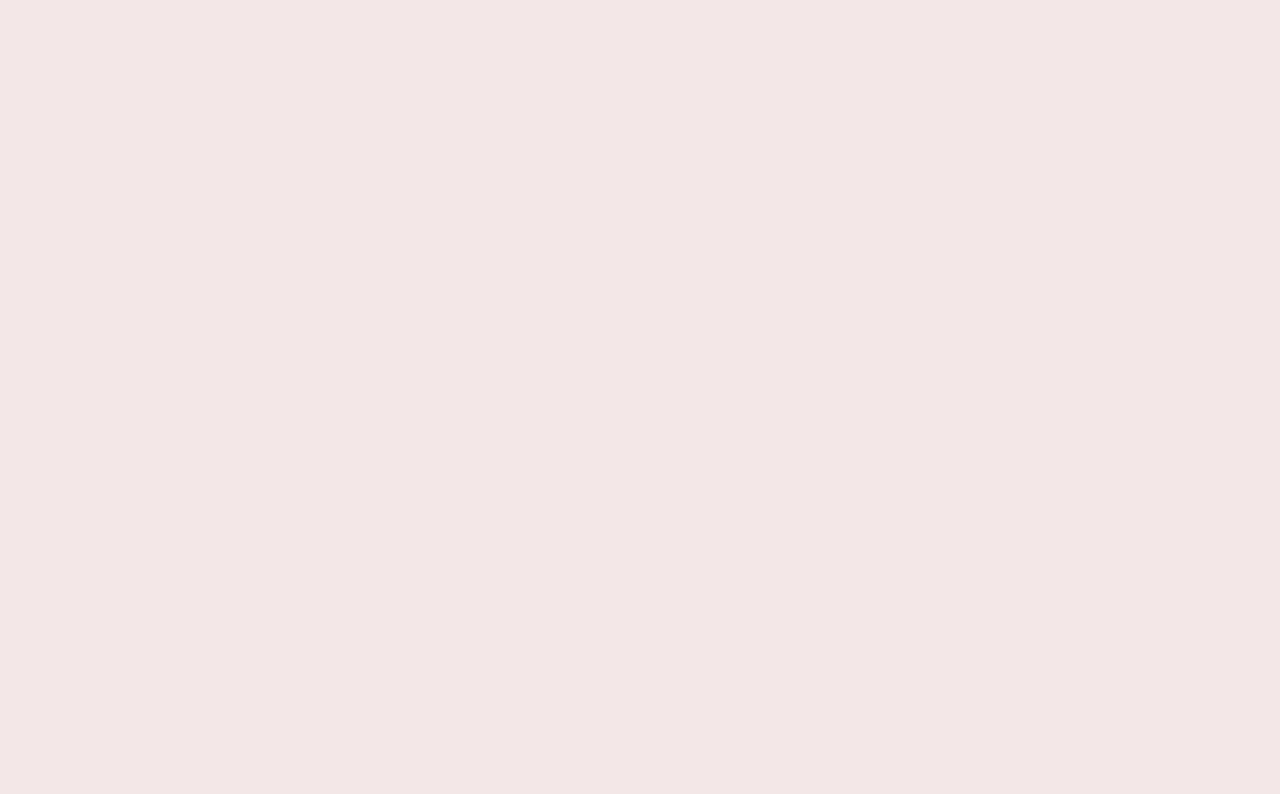
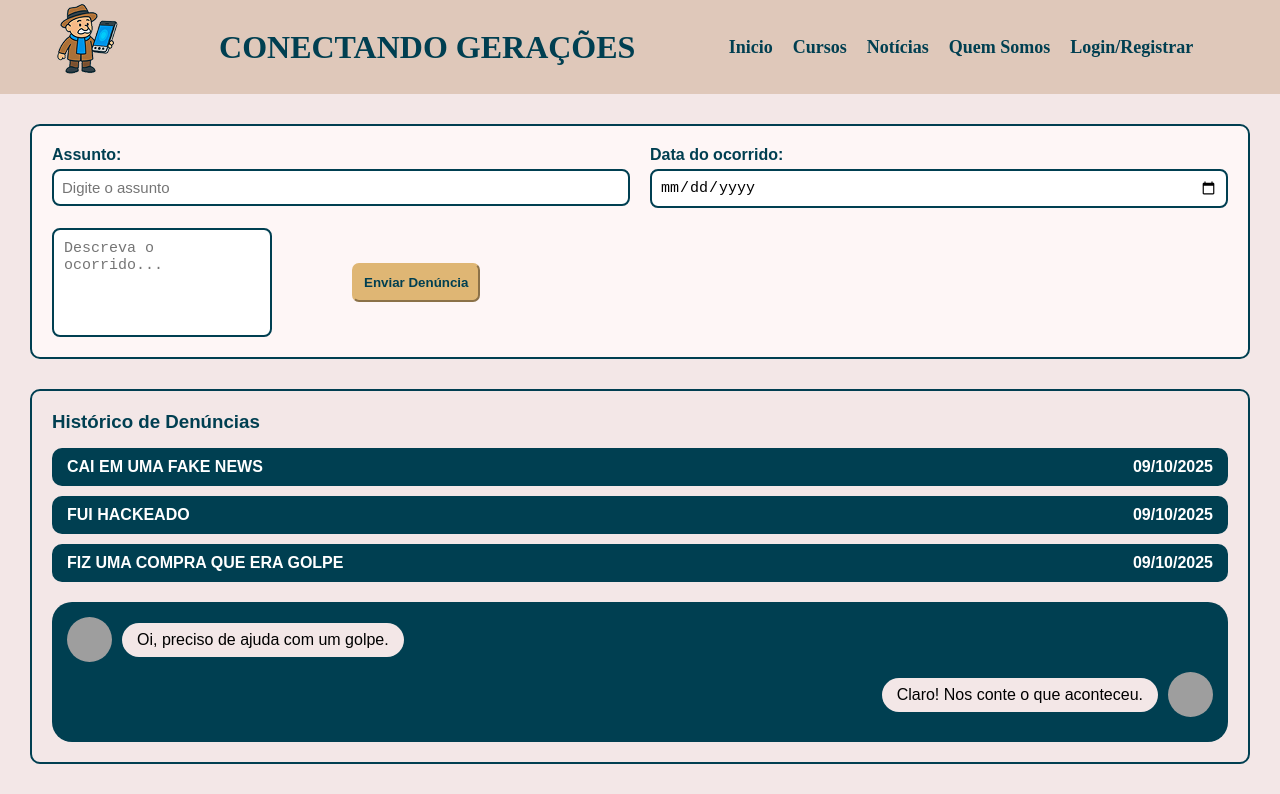
Before and after one commit to andre01-dev/TCC, a React (Vite) app in the folder frontend/: page /denuncia in a window 1280 px wide. Before the commit this address had no page. Shown: the top 794 px of the page. Built offline with nearby package versions, Linux system fonts and the light colour scheme; grey boxes are pictures that could not be loaded.

Commit message:
pagDenunciaFront

```diff
--- /dev/null
+++ b/frontend/src/components/denuncia/denuncia.jsx
@@ -0,0 +1,28 @@
+import './denuncia.scss'
+import{Link} from 'react-router';
+
+
+export default function Denuncia(){
+    return(
+        <div className='alinhar-denuncia'>
+            <div class="denuncia-container">
+                <div class="denuncia-content">
+                    <div class="denuncia-header">
+                        <img src="https://cdn-icons-png.flaticon.com/512/1256/1256650.png" alt="Equipe" class="denuncia-icon" />
+                        <h2>CANAL DE DENÚNCIAS</h2>
+                        <span class="denuncia-carimbo">DENÚNCIA</span>
+                    </div>
+
+                    <p class="denuncia-text">CAIU EM ALGUM GOLPE?</p>
+                    <p class="denuncia-text">FAÇA SUA DENÚNCIA NO NOSSO CANAL QUE IREMOS TE AJUDAR!</p>
+
+                    <Link to ={'/denuncia'}>
+                        <div className='but-denuncia'>
+                            <button class="denuncia-btn">Faça sua denúncia</button>
+                        </div>
+                    </Link>
+                </div>
+            </div>
+        </div>
+    )
+}
--- /dev/null
+++ b/frontend/src/components/denuncia/denuncia.scss
@@ -0,0 +1,70 @@
+.alinhar-denuncia {
+  display: flex;
+  justify-content: center;
+  margin-bottom: 50px;
+
+  .denuncia-container {
+    background-color: #153949;
+    color: white;
+    padding: 30px;
+    border-radius: 20px;
+    width: 750px;
+    font-family: 'Poppins', sans-serif;
+    position: relative;
+
+    .denuncia-content {
+      .denuncia-header {
+        display: flex;
+        align-items: center;
+        justify-content: space-between;
+
+        .denuncia-icon {
+          width: 60px;
+          margin-right: 15px;
+        }
+
+        h2 {
+          flex-grow: 1;
+          font-size: 22px;
+          letter-spacing: 1px;
+        }
+
+        .denuncia-carimbo {
+          color: red;
+          border: 2px solid red;
+          padding: 5px 10px;
+          border-radius: 5px;
+          font-weight: bold;
+          transform: rotate(-15deg);
+        }
+      }
+
+      .denuncia-text {
+        margin-top: 15px;
+        font-weight: bold;
+        font-size: 15px;
+      }
+
+      .but-denuncia {
+        display: flex;
+        justify-content: end;
+
+        .denuncia-btn {
+          background-color: #DFB674;
+          color: #153949;
+          border: none;
+          padding: 10px 20px;
+          border-radius: 8px;
+          font-weight: bold;
+          cursor: pointer;
+          margin-top: 20px;
+          transition: background-color 0.3s ease;
+
+          &:hover {
+            background-color: #edb55b;
+          }
+        }
+      }
+    }
+  }
+}
--- /dev/null
+++ b/frontend/src/pages/denunciapag.jsx
@@ -0,0 +1,77 @@
+import Cabecalho from '../components/cabecalho/cabecalho'
+import Rodape from '../components/rodape/rodape'
+import './denunciapag.scss'
+
+export default function Denunciapag() {
+  return (
+    <div>
+      <Cabecalho />
+      <div className="denuncia-page">
+        <form className="form-denuncia">
+          <div className="form-row">
+            <div className="form-group">
+              <label>Assunto:</label>
+              <input type="text" placeholder="Digite o assunto" />
+            </div>
+
+
+            <div className="form-group">
+              <label>Data do ocorrido:</label>
+              <input type="date" />
+            </div>
+          </div>
+
+          <div className="form-group full">
+            <textarea rows="5" placeholder="Descreva o ocorrido..."></textarea>
+
+            <div className='but-denuncia'>
+              <button>Enviar Denúncia</button>
+            </div>
+          </div>
+        </form>
+
+        <div className="historico">
+          <h3>Histórico de Denúncias</h3>
+
+          <div className="historico-lista">
+            <div className="historico-item">
+              <span className="texto">CAI EM UMA FAKE NEWS</span>
+              <span className="data">09/10/2025</span>
+            </div>
+
+            <div className="historico-item">
+              <span className="texto">FUI HACKEADO</span>
+              <span className="data">09/10/2025</span>
+            </div>
+
+            <div className="historico-item">
+              <span className="texto">FIZ UMA COMPRA QUE ERA GOLPE</span>
+              <span className="data">09/10/2025</span>
+            </div>
+          </div>
+
+          <div className="chat-denuncia">
+            <div className="mensagem esquerda">
+              <img
+                src="https://cdn-icons-png.flaticon.com/512/4140/4140037.png"
+                alt="Usuário"
+              />
+              <div className="bolha">Oi, preciso de ajuda com um golpe.</div>
+            </div>
+
+            <div className="mensagem direita">
+              <div className="bolha resposta">Claro! Nos conte o que aconteceu.</div>
+              <img
+                src="https://cdn-icons-png.flaticon.com/512/4140/4140061.png"
+                alt="Atendente"
+              />
+            </div>
+          </div>
+        </div>
+      </div>
+      <Rodape />
+    </div>
+
+
+  )
+}
--- /dev/null
+++ b/frontend/src/pages/denunciapag.scss
@@ -0,0 +1,137 @@
+.denuncia-page {
+  background-color: #F3E7E7;
+  padding: 30px;
+  font-family: 'Poppins', sans-serif;
+  color: #003F51;
+
+  .form-denuncia {
+    border: 2px solid #003F51;
+    border-radius: 10px;
+    padding: 20px;
+    margin-bottom: 30px;
+    background: #fef6f6;
+
+    .but-denuncia{
+          button{
+            padding: 10px;
+            border-radius: 7px;
+            color: #003F51;
+            font-weight: 900;
+            background-color: #DFB674;
+            border-color: #DFB674;
+          }
+      }
+
+    .form-row {
+      display: flex;
+      gap: 20px;
+      margin-bottom: 20px;
+
+      .form-group {
+        flex: 1;
+        display: flex;
+        flex-direction: column;
+
+
+
+        label {
+          font-weight: bold;
+          margin-bottom: 5px;
+        }
+
+        input {
+          border: 2px solid #003F51;
+          border-radius: 8px;
+          padding: 8px;
+          font-size: 15px;
+          outline: none;
+        }
+      }
+    }
+
+
+    .form-group.full {
+      width: 100%;
+      display: flex;
+      gap: 80px;
+      align-items: center;
+
+
+
+      textarea {
+        border: 2px solid #003F51;
+        border-radius: 8px;
+        padding: 10px;
+        font-size: 15px;
+        resize: none;
+        outline: none;
+      }
+    }
+  }
+
+  .historico {
+    border: 2px solid #003F51;
+    border-radius: 10px;
+    padding: 20px;
+
+    h3 {
+      margin-bottom: 15px;
+    }
+
+    .historico-lista {
+      display: flex;
+      flex-direction: column;
+      gap: 10px;
+
+      .historico-item {
+        background-color: #003F51;
+        color: white;
+        padding: 10px 15px;
+        border-radius: 10px;
+        display: flex;
+        justify-content: space-between;
+        align-items: center;
+        font-weight: bold;
+      }
+    }
+
+    .chat-denuncia {
+      margin-top: 20px;
+      background-color: #003F51;
+      border-radius: 20px;
+      padding: 15px;
+
+      .mensagem {
+        display: flex;
+        align-items: center;
+        margin-bottom: 10px;
+
+        img {
+          width: 45px;
+          height: 45px;
+          border-radius: 50%;
+        }
+
+        .bolha {
+          background: #F3E7E7;
+          padding: 8px 15px;
+          border-radius: 20px;
+          margin: 0 10px;
+          color: #000;
+        }
+
+        &.direita {
+          justify-content: flex-end;
+
+          .bolha {
+            background: #F3E7E7;
+          }
+        }
+
+        &.esquerda {
+          justify-content: flex-start;
+        }
+      }
+    }
+  }
+}
--- a/frontend/src/pages/index.jsx
+++ b/frontend/src/pages/index.jsx
@@ -10,6 +10,7 @@ import AcontecendoAgora from "../components/paginaPrincipal/AcontecemdoAgora/Aco
 import Rodape from "../components/rodape/rodape";
 import { useEffect, useState } from "react";
 import CabecalhoLogado from "../components/cabecalhoLogado/cabecalho";
+import Denuncia from "../components/denuncia/denuncia";
 
 export default function Comeco() {
 
@@ -78,6 +79,10 @@ export default function Comeco() {
                 <h1 className="AcontecendoAgora">O que está acontecendo agora?</h1>
                 <AcontecendoAgora />
             </div>
+
+            <div>
+                <Denuncia />
+            </div>
             <Rodape />
         </div>
     );
--- a/frontend/src/routes.jsx
+++ b/frontend/src/routes.jsx
@@ -29,6 +29,7 @@ import Curso6 from "./pages/paginasCursos/paginaCurso6.jsx";
 import Curso7 from "./pages/paginasCursos/paginaCurso7.jsx";
 import Curso8 from "./pages/paginasCursos/paginaCurso8.jsx";
 import Curso9 from "./pages/paginasCursos/paginaCurso9.jsx";
+import Denunciapag from "./pages/denunciapag.jsx";
 
 export default function Navegacao () {
     return(
@@ -64,7 +65,7 @@ export default function Navegacao () {
                 <Route path="/curso7" element={<Curso7 />} />
                 <Route path="/curso8" element={<Curso8 />} />
                 <Route path="/curso9" element={<Curso9 />} />
-
+                <Route path="/denuncia" element={<Denunciapag />} />
             </Routes>
         </BrowserRouter>
     );
```
